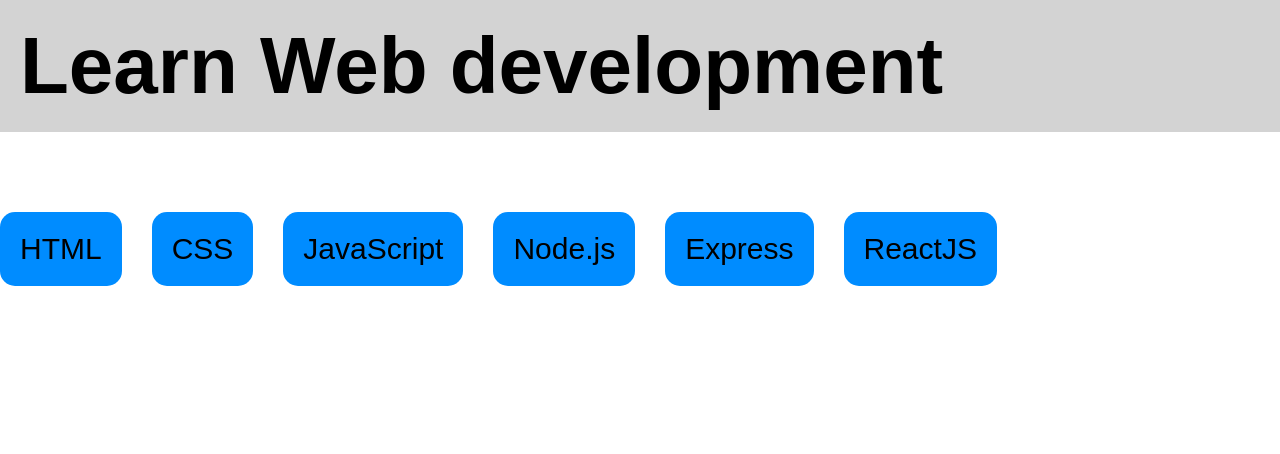
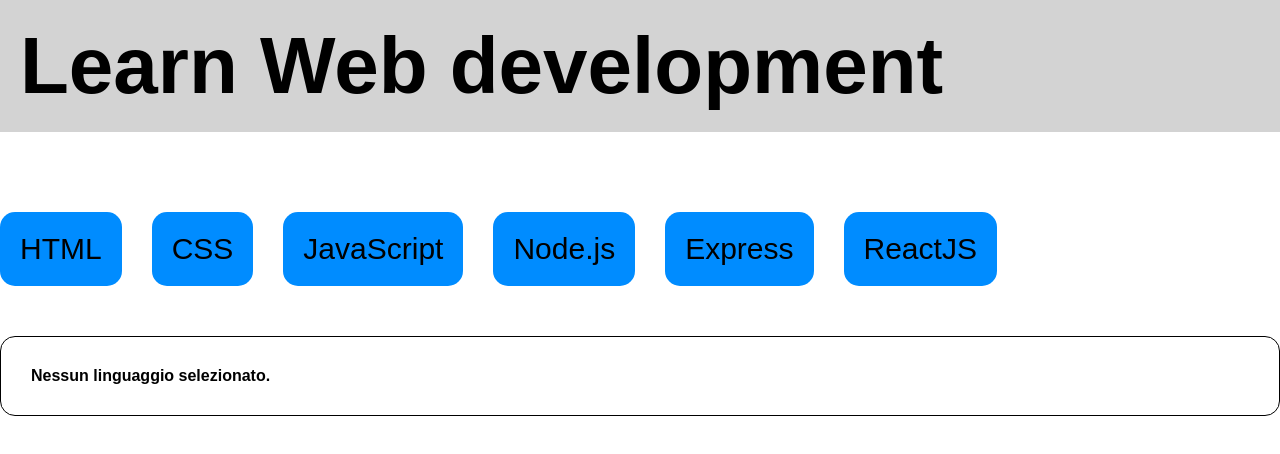
Before and after one commit to mannuccimattia/react-use-state, a React (Vite) app: page / in a window 1280 px wide. Shown: the top 454 px of the page. Built offline with nearby package versions, Linux system fonts and the light colour scheme.

Commit message:
[UPD]Done default card + hover and active style

```diff
--- a/src/App.jsx
+++ b/src/App.jsx
@@ -9,10 +9,16 @@
     <>
       <h1>Learn Web development</h1>
       <div className="container">
-
         <Buttons activeButton={activeButton} setActiveButton={setActiveButton}></Buttons>
-
         <Cards activeButton={activeButton}></Cards>
+        {
+          activeButton === null &&
+          <div className="card">
+            <h4>
+              Nessun linguaggio selezionato.
+            </h4>
+          </div>
+        }
       </div>
     </>
   )
--- a/src/assets/components/Buttons.jsx
+++ b/src/assets/components/Buttons.jsx
@@ -11,7 +11,7 @@
           <ButtonItem
             language={language}
             key={`btn-${language.id}`}
-            isActive={activeButton === language.id}
+            isActive={activeButton === `btn-${language.id}`}
             onToggle={() => setActiveButton(activeButton === `btn-${language.id}` ? null : `btn-${language.id}`)}
           />
         ))}
--- a/src/index.css
+++ b/src/index.css
@@ -31,6 +31,11 @@
   cursor: pointer;
 }
 
+.btn:hover,
+.btn.active {
+  background-color: orange;
+}
+
 .card {
   margin: 50px 0;
   border: 1px solid black;
```
